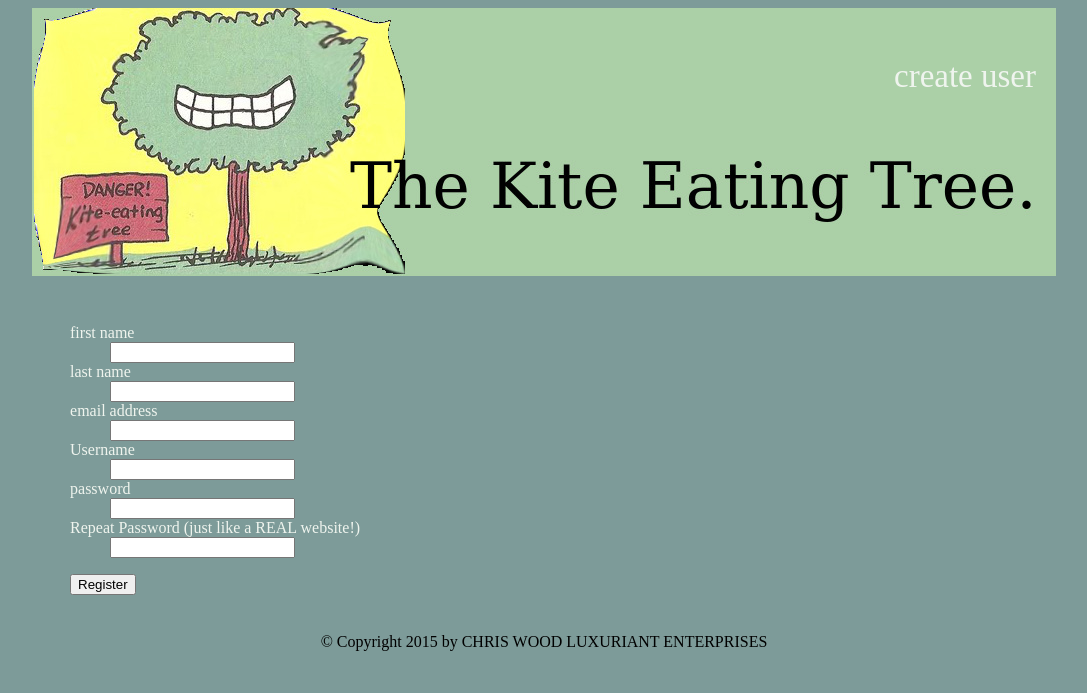
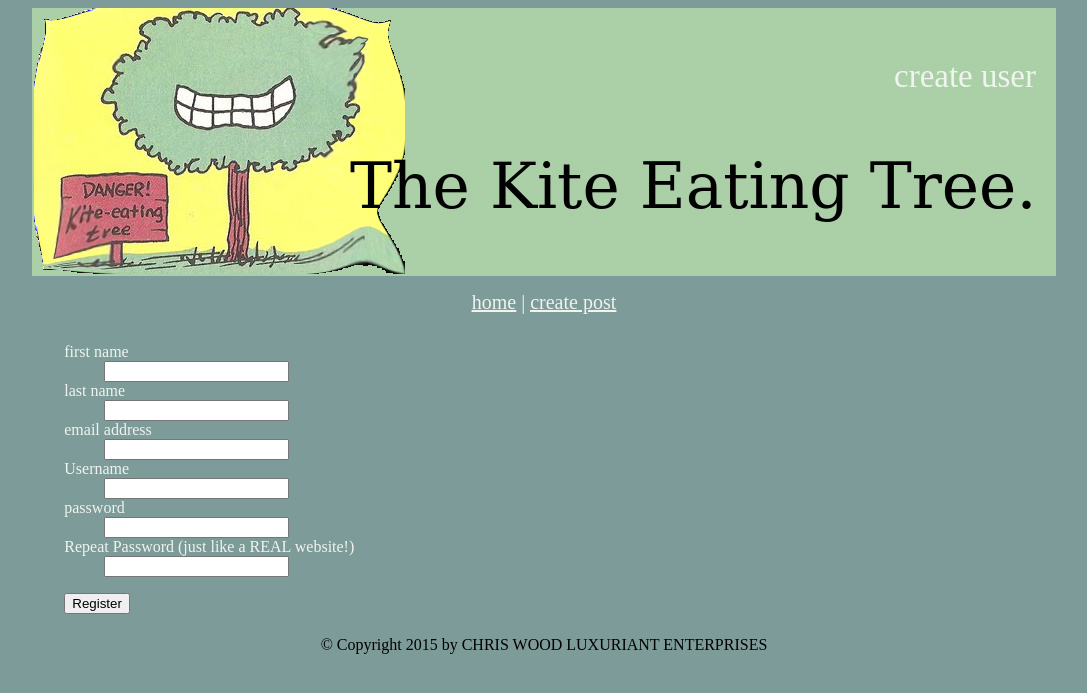
Before and after one commit to chriswood/kiteeatingtree, a Flask app: page /user/new in a window 1280 px wide. Shown: the top 693 px of the page, without its empty margins (96-1183 px from the left). Run offline with Flask 2, Linux system fonts and the light colour scheme; some libraries are stand-ins or nearby versions.

Commit message:
Adding menu for basic pages, and tweaking css for posts.

```diff
--- a/static/css/style.css
+++ b/static/css/style.css
@@ -8,6 +8,9 @@ body {
 }
 table {
     border-spacing: 10px;
+}
+a {
+    color: #EFF4EE;
 }
 .container {
     position: relative;
@@ -21,7 +24,7 @@ table {
     z-index: 2;
 }
 .page {
-    padding: 1em;
+    padding: 0em;
     text-align: left;
     color: #EFF4EE;
 }
@@ -50,19 +53,27 @@ table {
 .field_errors {
     color: red;
 }
-.posts_container, td {
+.posts_container {
     padding:15px;
-    border: 5px black;
 }
 .avatar {
     text-align: center;
     vertical-align: top;
     height: 175px;
     width: 100px;
-    background-image
 }
 .message {
    background-color: #B1C3C1; /* #5B8582;*/
    color: #000000;
    padding: 15px;
 }
+.menu {
+    text-align: center;
+    color: #EFF4EE;
+    font-size: 20px;
+    vertical-align: top;
+}
+.item {
+    display: inline;
+    text-decoration: underline;
+}
--- a/templates/layout.html
+++ b/templates/layout.html
@@ -20,6 +20,13 @@
       {% else %}
         <table class="center">
           <tr>
+            <td colspan=2>
+              <div class="menu">
+                <div class="item"><a href="/">home</a></div> | <div class="item"><a href="/post/create">create post</a></div>
+              </div>
+            </td>
+          </tr>
+          <tr>
             <td class="postmain">
               {% block body %}
               {% endblock %}
--- a/templates/main.html
+++ b/templates/main.html
@@ -1,6 +1,5 @@
 {% extends "layout.html" %}
 {% block body %}
-
   <table class="posts_container">
     <tr>
       <td class="avatar">ChrisWood</td>
@@ -15,5 +14,4 @@ dlfjk lkdjsdl k  lfsdj ldfkj ldkfsjsldjkfslkjdflksjflak;j;alskjfd
 asjkh kjdsh fksjdhfksjh fhdj hdjhfjdf dfd.</td>
     </tr>
   </table>
-
 {% endblock %}
--- a/views.py
+++ b/views.py
@@ -88,3 +88,7 @@ def useredit(username):
                            user=username, logged_in=is_active(),
                            title=title, form_action='/edit/' + username,
                            username=session['username'])
+
+@app.route('/post/create')
+def post_create():
+    return render_template('post.html')
```
Also changed, not shown: templates/post.html (added, +19 -0 lines). Lines whose indentation alone changed are shown as unchanged.
